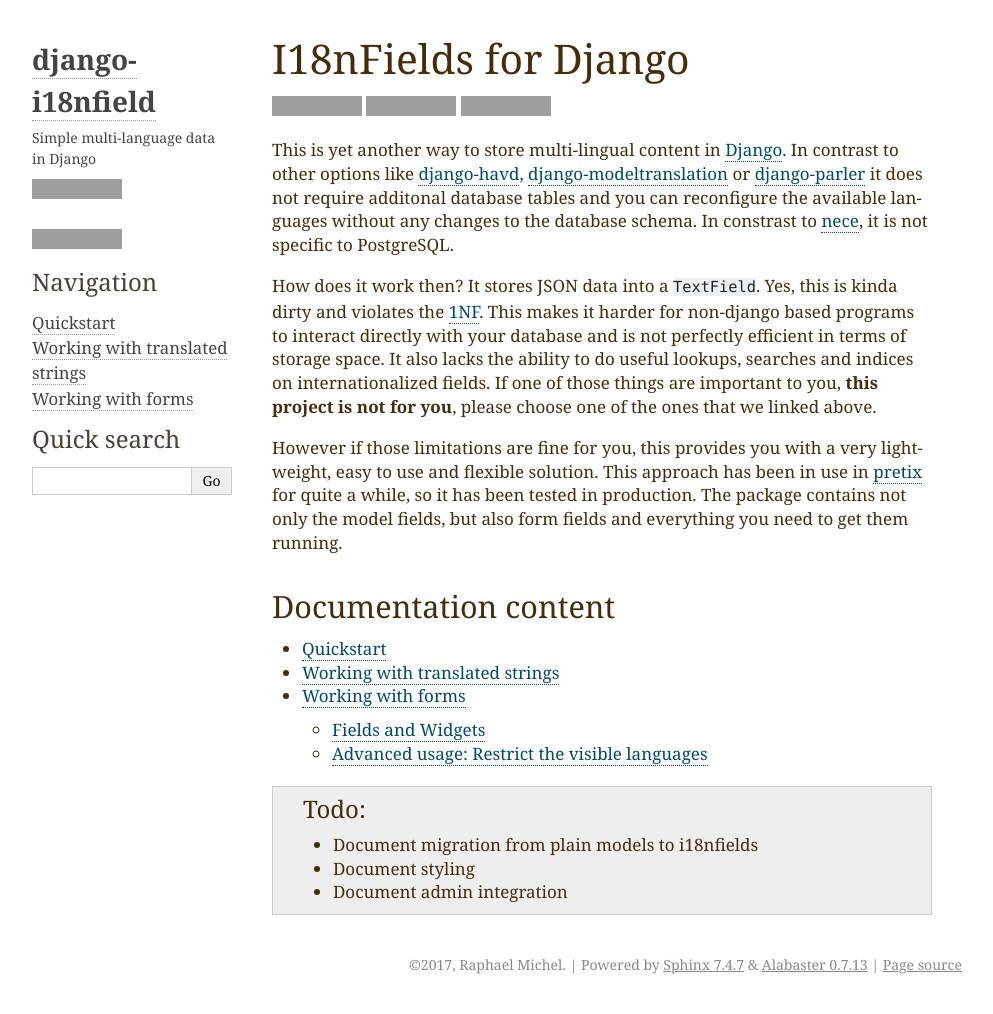
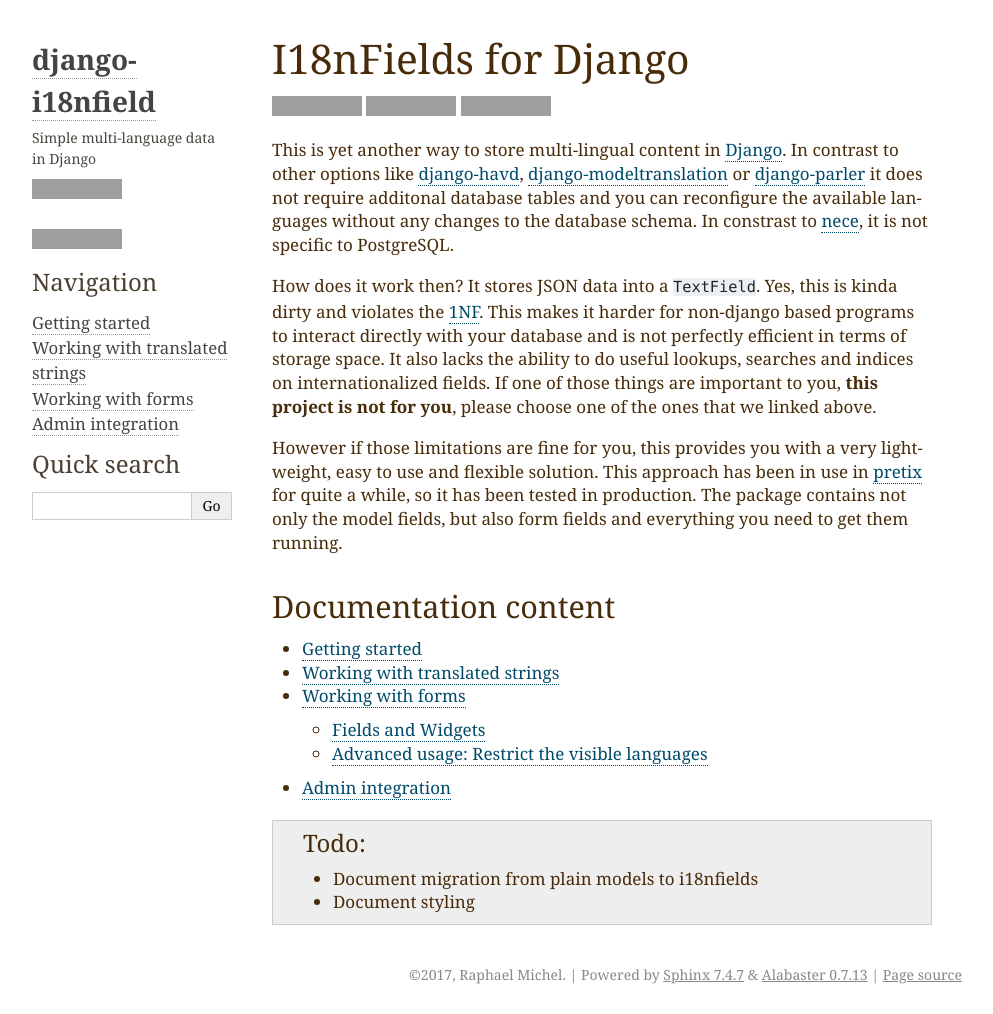
Before and after one commit to raphaelm/django-i18nfield, a Sphinx documentation site: the page built from docs/index.rst, in a window 1280 px wide, cut to the strip 0-1014 px from the top of the page. Shown: the whole strip, without its empty margins (148-1141 px from the left). Built offline with Sphinx 7.4.7, drawn with Linux system fonts in a browser that asks for light colours; grey boxes are pictures that could not be loaded.

Commit message:
Document admin integration

```diff
--- a/docs/index.rst
+++ b/docs/index.rst
@@ -36,11 +36,11 @@
    quickstart
    strings
    forms
+   admin
 
 .. TODO::
    * Document migration from plain models to i18nfields
    * Document styling
-   * Document admin integration
 
 
 .. _pretix: https://github.com/pretix/pretix
--- a/docs/quickstart.rst
+++ b/docs/quickstart.rst
@@ -1,5 +1,5 @@
-Quickstart
-==========
+Getting started
+===============
 
 First of all, you need to install django-i18nfield::
 
```
Also changed, not shown: docs/admin.rst (added, +30 -0 lines).
